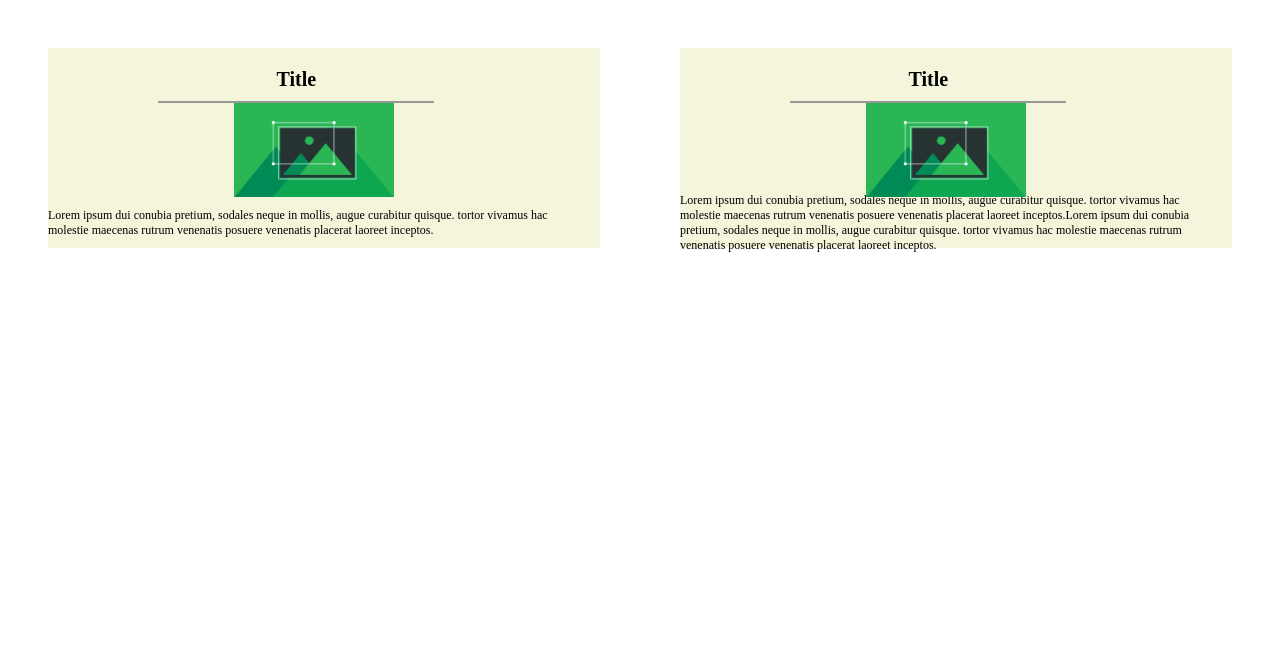
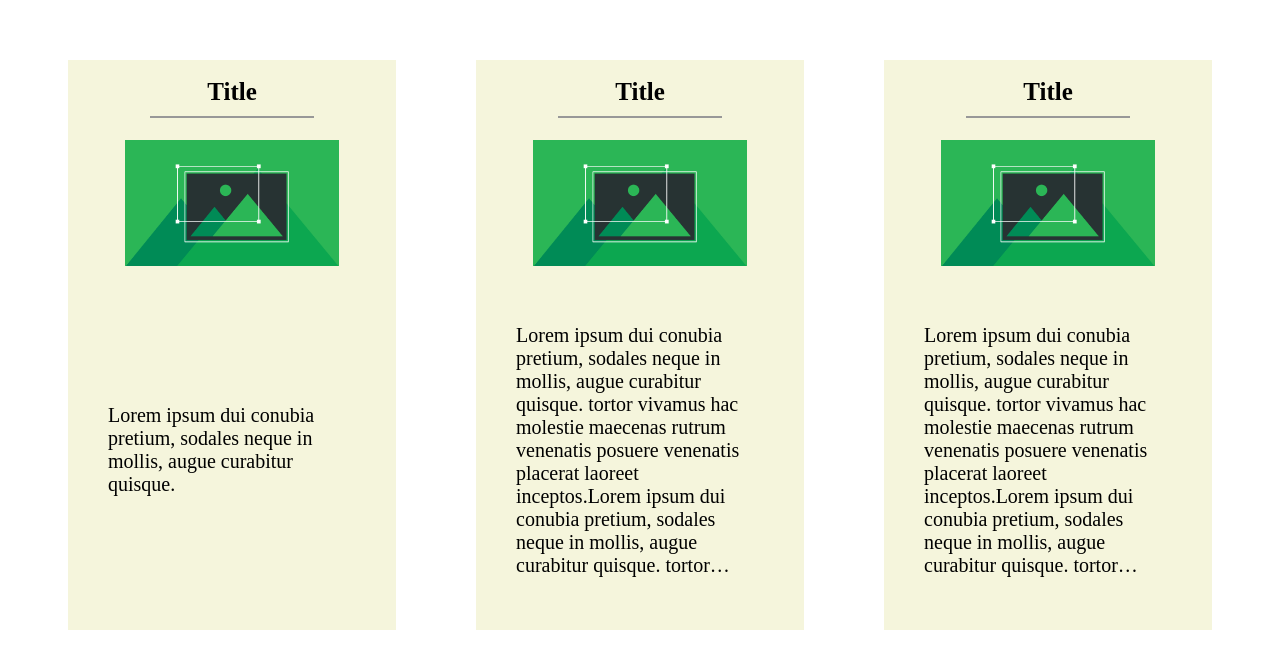
Before and after one commit to Orenikoe/SaldanhaDaily, a plain HTML site: page 1st-real-Project-haha/main-page/main-page.html in a window 1280 px wide. Drawn offline with Linux system fonts and the light colour scheme.

Commit message:
did the structure for the main page in desktop

```diff
--- a/1st-real-Project-haha/main-page/main-page-desktop-style.css
+++ b/1st-real-Project-haha/main-page/main-page-desktop-style.css
@@ -1,42 +1,45 @@
 .AllArticles{
-    width: 100%;
+    width: auto;
     display: grid;
     grid-template-columns: auto auto auto;
+    margin: 20px;
 }
 #Articles{
     background-color: beige;
     margin: 40px;
-    height: 200px;
-    font-size: 12px;
+    height: 570px;
+    font-size: 20px;
     display: grid;
-    grid-template-columns: auto;
-    grid-template-rows: auto auto auto;
+    grid-template-columns:100%;
+    grid-template-rows: 70px 170px auto;
     align-items: center;
+
 }
 #Articles p{
     overflow: hidden;
     text-overflow: ellipsis;
     display: -webkit-box;
-    -webkit-line-clamp: 6;
+    -webkit-line-clamp: 11;
     -webkit-box-orient: vertical;
     grid-row-start: 3;
+    margin: 20px 40px 50px 40px;
+    grid-auto-rows: auto;
 }
 .articleImage{
-    width: 30%;
-    margin: auto;
+    width: 65%;
+    margin: 10px auto auto auto;
     grid-row: 2 / 2;
 
 }
 .articleTitle{
-    font-size: 20px;
+    font-size: 25px;
     text-align: center;
     grid-row: 1 / 1;
     grid-column: 1 / 3;
-    margin-bottom: 0px;
     border-bottom: 2px solid rgb(152, 152, 152);
     content: '';
     display: block;
-    margin-left: 20%;
+    margin: 10px auto 5px auto;
     width: 50%;
     padding-bottom: 10px;
 }
--- a/1st-real-Project-haha/main-page/main-page.html
+++ b/1st-real-Project-haha/main-page/main-page.html
@@ -18,7 +18,6 @@
                     <img class="articleImage" src="assets/just a image.png" alt="just a image">
                     <p>
                         Lorem ipsum dui conubia pretium, sodales neque in mollis, augue curabitur quisque.
-                        tortor vivamus hac molestie maecenas rutrum venenatis posuere venenatis placerat laoreet inceptos.
                     </p>
                 </div>
                 <div id="Articles" class="rightArticle">
@@ -30,6 +29,18 @@
                     </p>
                     <img class="articleImage" src="assets/just a image.png" alt="just a image">
                 </div>
+                <div id="Articles" class="anotherArticle">
+                    <h3 class="articleTitle">Title</h3>
+                    <p>
+                        Lorem ipsum dui conubia pretium, sodales neque in mollis, augue curabitur quisque.
+                        tortor vivamus hac molestie maecenas rutrum venenatis posuere venenatis placerat laoreet inceptos.Lorem ipsum dui conubia pretium, sodales neque in mollis, augue curabitur quisque.
+                        tortor vivamus hac molestie maecenas rutrum venenatis posuere venenatis placerat laoreet inceptos.
+                        Lorem ipsum dui conubia pretium, sodales neque in mollis, augue curabitur quisque.
+                        tortor vivamus hac molestie maecenas rutrum venenatis posuere venenatis placerat laoreet inceptos.Lorem ipsum dui conubia pretium, sodales neque in mollis, augue curabitur quisque.
+                        tortor vivamus hac molestie maecenas rutrum venenatis posuere venenatis placerat laoreet inceptos.
+                    </p>
+                    <img class="articleImage" src="assets/just a image.png" alt="just a image">
+                </div>
             </section>
         </main>
     </body>
```
